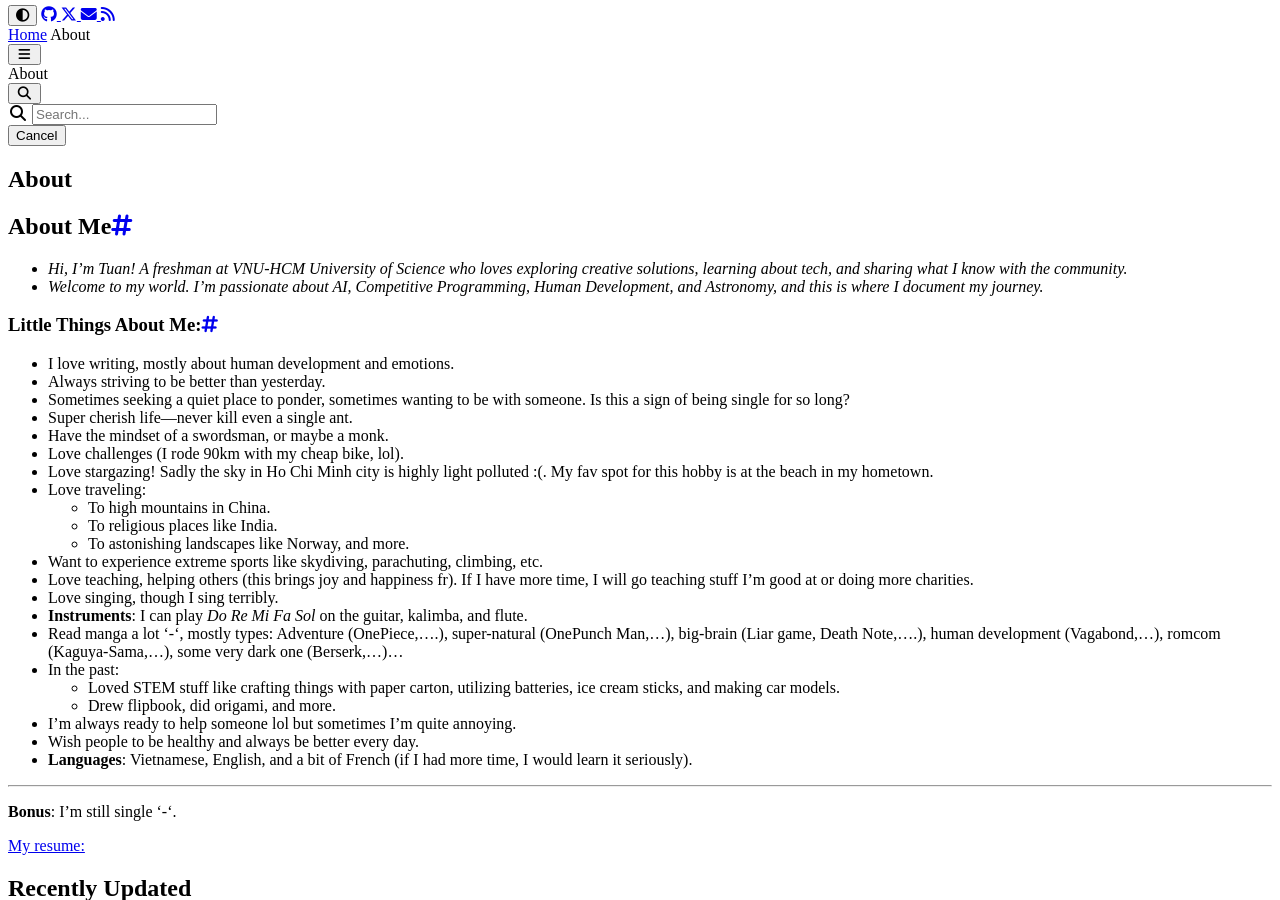
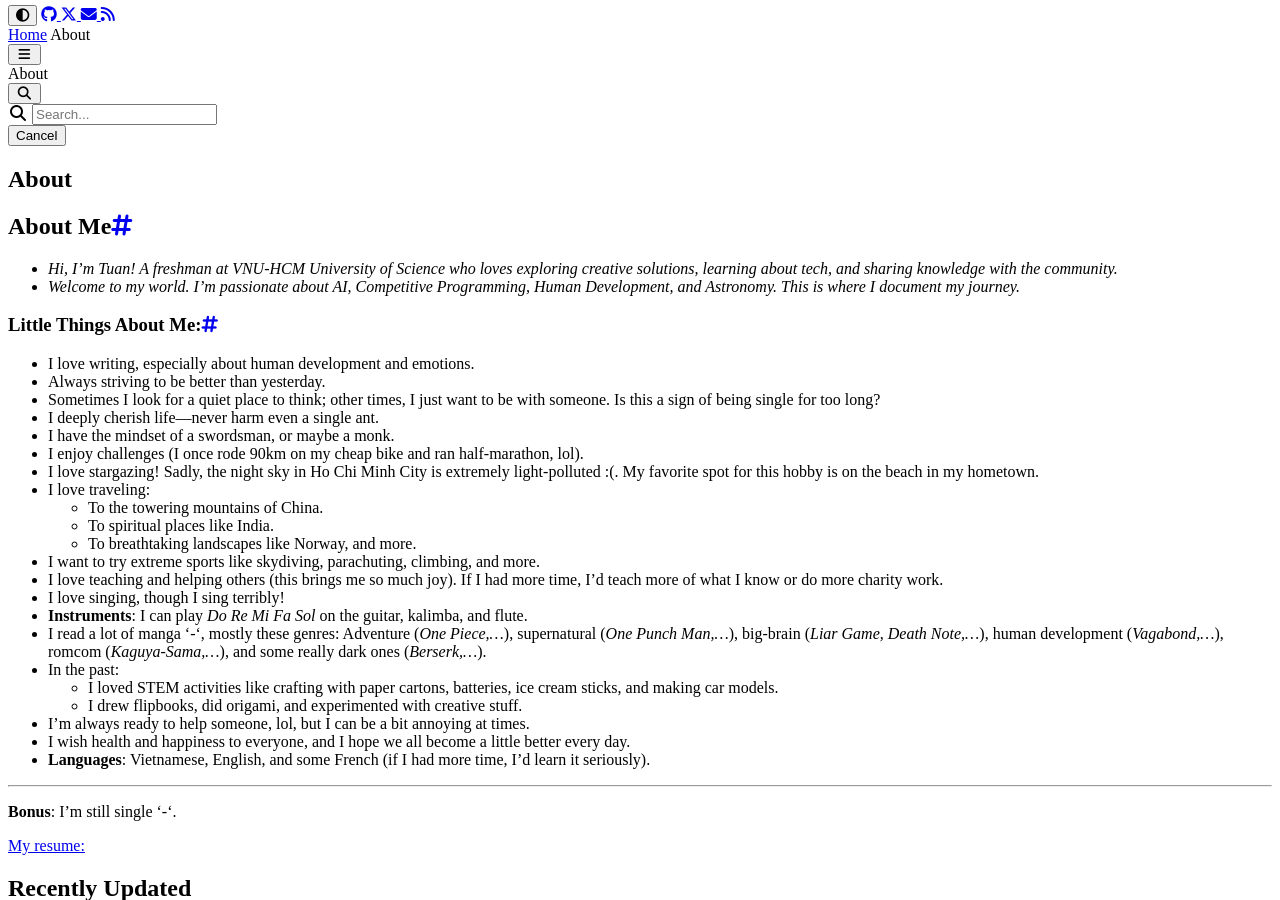
Before and after one commit to VLTisME/VLTisME.github.io, a Jekyll site: the page built from _tabs/about.md, in a window 1280 px wide and 900 px high, scrolled down 275 px. Built offline with Jekyll 4.4.1, drawn with Linux system fonts in a browser that asks for light colours; cached includes are drawn as plain includes; nearby versions of some CDN libraries.

Commit message:
fixed about.md

```diff
--- a/_tabs/about.md
+++ b/_tabs/about.md
@@ -11,36 +11,35 @@ order: 4
 
 ## About Me
 
-- *Hi, I'm Tuan! A freshman at VNU-HCM University of Science who loves exploring creative solutions, learning about tech, and sharing what I know with the community.*
-- *Welcome to my world. I’m passionate about AI, Competitive Programming, Human Development, and Astronomy, and this is where I document my journey.*
+- *Hi, I'm Tuan! A freshman at VNU-HCM University of Science who loves exploring creative solutions, learning about tech, and sharing knowledge with the community.*
+- *Welcome to my world. I’m passionate about AI, Competitive Programming, Human Development, and Astronomy. This is where I document my journey.*
 
 ### Little Things About Me:
-- I love writing, mostly about human development and emotions.
+- I love writing, especially about human development and emotions.
 - Always striving to be better than yesterday.
-- Sometimes seeking a quiet place to ponder, sometimes wanting to be with someone. Is this a sign of being single for so long?
-- Super cherish life—never kill even a single ant.
-- Have the mindset of a swordsman, or maybe a monk.
-- Love challenges (I rode 90km with my cheap bike, lol).
-- Love stargazing! Sadly the sky in Ho Chi Minh city is highly light polluted :(. My fav spot for this hobby is at the beach in my hometown.
-- Love traveling:
-  - To high mountains in China.
-  - To religious places like India.
-  - To astonishing landscapes like Norway, and more.
-- Want to experience extreme sports like skydiving, parachuting, climbing, etc.
-- Love teaching, helping others (this brings joy and happiness fr). If I have more time, I will go teaching stuff I'm good at or doing more charities.
-- Love singing, though I sing terribly.
+- Sometimes I look for a quiet place to think; other times, I just want to be with someone. Is this a sign of being single for too long?
+- I deeply cherish life—never harm even a single ant.
+- I have the mindset of a swordsman, or maybe a monk.
+- I enjoy challenges (I once rode 90km on my cheap bike and ran half-marathon, lol).
+- I love stargazing! Sadly, the night sky in Ho Chi Minh City is extremely light-polluted :(. My favorite spot for this hobby is on the beach in my hometown.
+- I love traveling:
+  - To the towering mountains of China.
+  - To spiritual places like India.
+  - To breathtaking landscapes like Norway, and more.
+- I want to try extreme sports like skydiving, parachuting, climbing, and more.
+- I love teaching and helping others (this brings me so much joy). If I had more time, I’d teach more of what I know or do more charity work.
+- I love singing, though I sing terribly!
 - **Instruments**: I can play *Do Re Mi Fa Sol* on the guitar, kalimba, and flute.
-- Read manga a lot '-', mostly types: Adventure (OnePiece,....), super-natural (OnePunch Man,...), big-brain (Liar game, Death Note,....), human development (Vagabond,...), romcom (Kaguya-Sama,...), some very dark one (Berserk,...)...
+- I read a lot of manga '-', mostly these genres: Adventure (*One Piece,...*), supernatural (*One Punch Man,...*), big-brain (*Liar Game, Death Note,...*), human development (*Vagabond,...*), romcom (*Kaguya-Sama,...*), and some really dark ones (*Berserk,...*).
 - In the past:
-  - Loved STEM stuff like crafting things with paper carton, utilizing batteries, ice cream sticks, and making car models.
-  - Drew flipbook, did origami, and more.
-- I'm always ready to help someone lol but sometimes I'm quite annoying.
-- Wish people to be healthy and always be better every day.
-- **Languages**: Vietnamese, English, and a bit of French (if I had more time, I would learn it seriously).
+  - I loved STEM activities like crafting with paper cartons, batteries, ice cream sticks, and making car models.
+  - I drew flipbooks, did origami, and experimented with creative stuff.
+- I’m always ready to help someone, lol, but I can be a bit annoying at times.
+- I wish health and happiness to everyone, and I hope we all become a little better every day.
+- **Languages**: Vietnamese, English, and some French (if I had more time, I’d learn it seriously).
 
 ---
 
 **Bonus**: I'm still single '-'.
 
-
 [My resume:](/assets/resume/my_resume.pdf)
```
